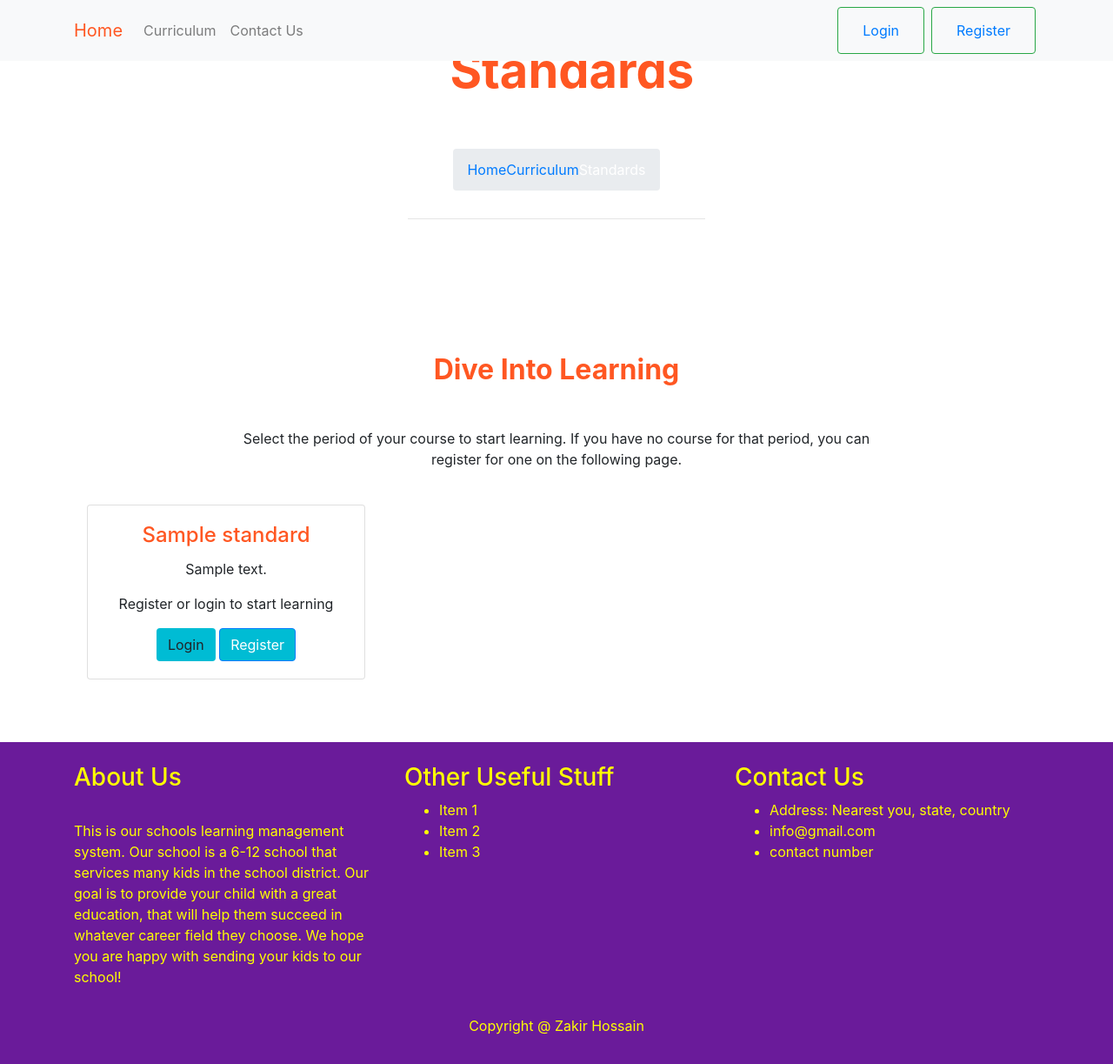
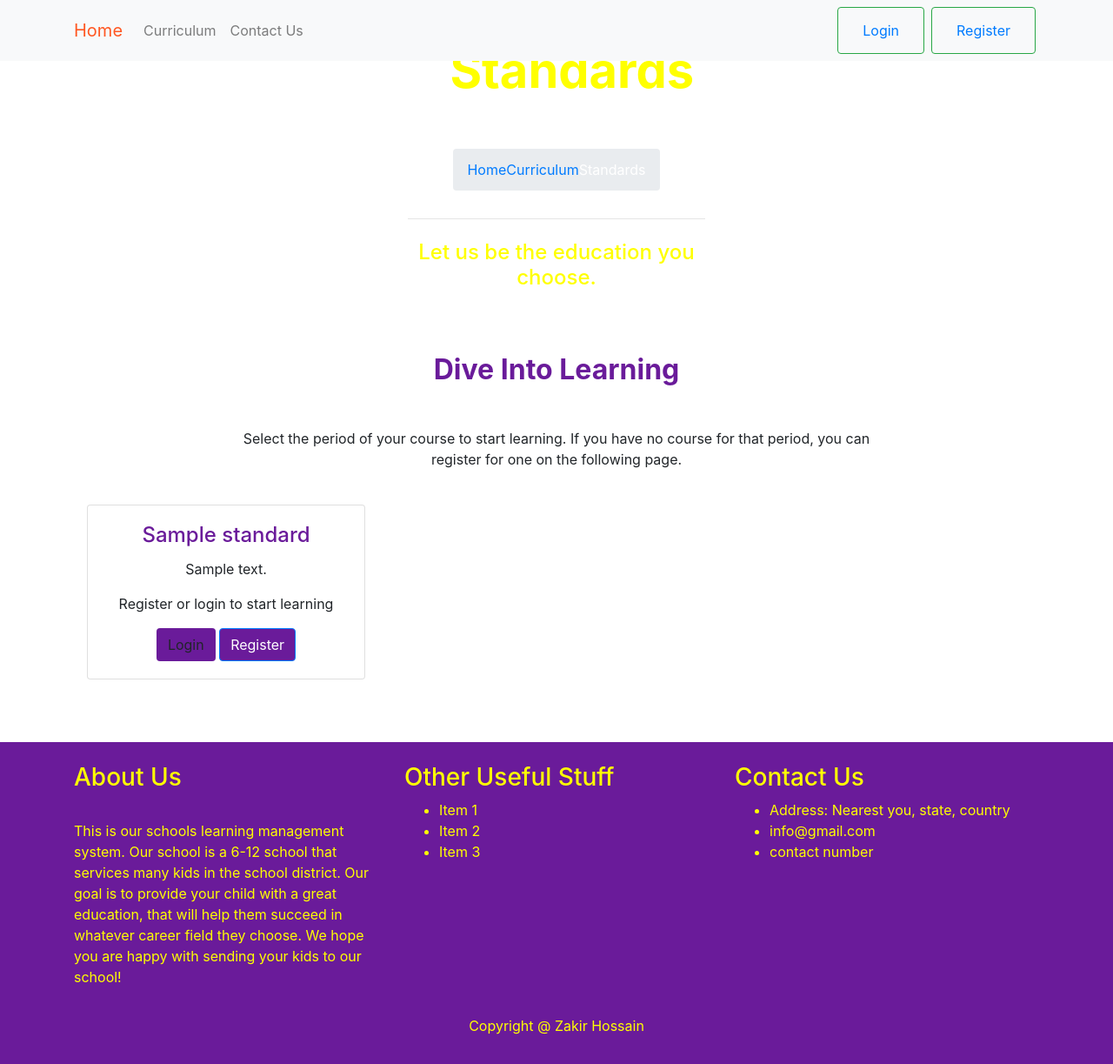
Before and after one commit to KhiapK/school-learning-management-system-main, a Django app: template school-learning-management-system-main/school_learning_management_system/curriculum/templates/curriculum/standard_list_view.html in a window 1280 px wide. Shown: the whole page at 87% size. Run offline with Django 3.2, Linux system fonts and the light colour scheme; the template is opened without the code that fills it: most values are stand-ins (such as "Sample title", 1, 10 or a date in 2020); some libraries are stand-ins or nearby versions.

Commit message:
updated color

```diff
--- a/school-learning-management-system-main/school_learning_management_system/curriculum/templates/curriculum/standard_list_view.html
+++ b/school-learning-management-system-main/school_learning_management_system/curriculum/templates/curriculum/standard_list_view.html
@@ -9,7 +9,7 @@
     <div class="row d-flex justify-content-center text-center">
       <div class="col-md-10 text-white">
         <!-- heading -->
-        <h2 class="display-4 font-weight-bold  p-5 " style="color:#ff5722;" > Standards </h2>
+        <h2 class="display-4 font-weight-bold  p-5 " style="color:yellow;" > Standards </h2>
         <div class="row d-flex justify-content-center text-center">
           <ul class="breadcrumb">
             <li><a href="{% url 'index' %}">Home</a></li>
@@ -19,10 +19,10 @@
         </div>
 
         <!-- divider -->
-        <hr style="color:#ff5722;">
+        <hr style="color:#6a1b9a;">
 
         <!-- description -->
-        <h4 class="white-text my-4">Let us be the education you choose.</h4>
+        <h4 class="white-text my-4", style="color:yellow;">Let us be the education you choose.</h4>
   </div>
 </header>
 {% endblock %}
@@ -31,7 +31,7 @@
 <!-- section 1 for standards-->
 
 <section id="best-features" class="text-center">
-              <h2 class="mb-5 mt-5 font-weight-bold" style="color:#ff5722;">Dive Into Learning</h2>
+              <h2 class="mb-5 mt-5 font-weight-bold" style="color:#6a1b9a;">Dive Into Learning</h2>
               <!-- class row for description-->
               <div class="row d-flex justify-content-center mb-4">
                 <!-- class column -->
@@ -46,14 +46,14 @@
                       <div class="col-md-4 d-flex mb-5 justify-content-center">
                         <div class="card card-std text-center" style="width: 20rem;">
                           <div class="card-body text-center">
-                            <h4 class="card-title" style="color:#ff5722;">{{standard.name}}</h4>
+                            <h4 class="card-title" style="color:#6a1b9a;">{{standard.name}}</h4>
                             <p class="card-text">{{standard.description|truncatechars:75}}</p>
                             {% if user.is_authenticated %}
-                            <a href="{% url 'curriculum:subject_list' slug=standard.slug %}" class="btn btn-primary" style="background-color:#00bcd4;">Lets get started</a>
+                            <a href="{% url 'curriculum:subject_list' slug=standard.slug %}" class="btn btn-primary" style="background-color:#6a1b9a;">Lets get started</a>
                             {%else%}
                             <p>Register or login to start learning</p>
-                            <a href="{% url 'user_login' %}" class="btn btn-std" style="background-color:#00bcd4;">Login</a>
-                            <a href="{% url 'register' %}" class="btn btn-primary" style="background-color:#00bcd4;">Register</a>
+                            <a href="{% url 'user_login' %}" class="btn btn-std" style="background-color:#6a1b9a;">Login</a>
+                            <a href="{% url 'register' %}" class="btn btn-primary" style="background-color:#6a1b9a;">Register</a>
                             {%endif%}
                           </div>
                         </div>
```
